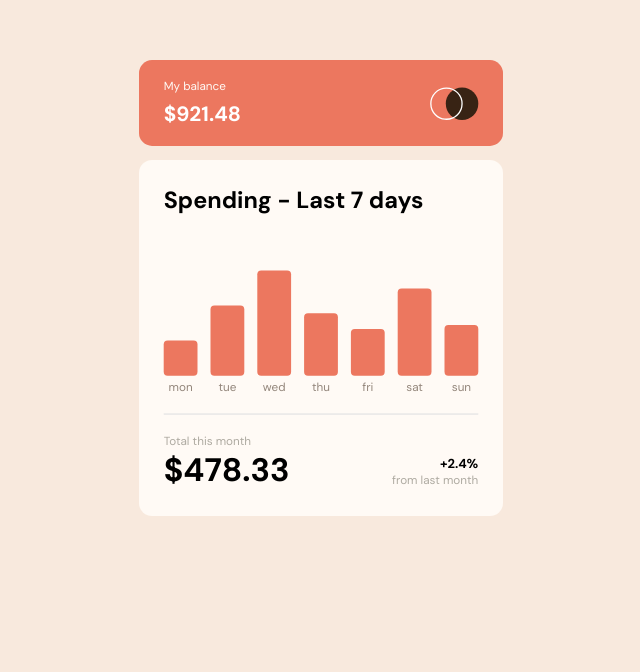
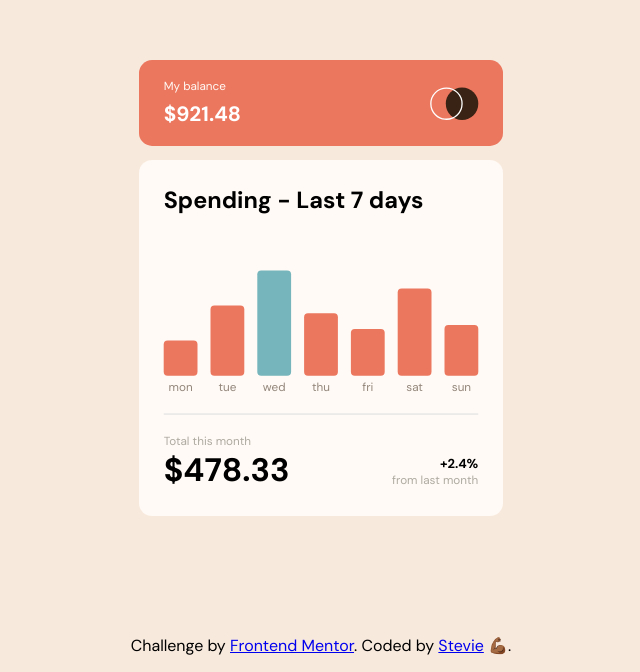
Before and after one commit to Steeve26/expenses-chart-component-main, a React (Vite) app: page / in a window 1280 px wide. Shown: the part 128-800 px from the top of the page, without its empty margins (319-959 px from the left). Built offline with nearby package versions, Linux system fonts and the light colour scheme.

Commit message:
dynamism implemented

```diff
--- a/index.html
+++ b/index.html
@@ -12,4 +12,11 @@
     </main>
     <script type="module" src="/src/main.jsx"></script>
   </body>
+
+  <footer>
+    <div class="attribution">
+      Challenge by <a href="https://www.frontendmentor.io?ref=challenge" target="_blank">Frontend Mentor</a>.
+      Coded by <a href="https://github.com/Steeve26">Stevie</a> 💪🏾.
+    </div>
+  </footer>
 </html>
--- a/src/App.css
+++ b/src/App.css
@@ -66,6 +66,36 @@
   background: #ec775f;
   width: 26px;
   margin-block: auto 3px;
+  position: relative;
+  display: flex;
+  align-items: center;
+  justify-content: center;
+  cursor: pointer;
+  transition-duration: .3s;
+  z-index: 0;
+}
+.bar:hover {
+  filter: brightness(1.3);
+}
+.highlight {
+  background: #76b5bc;
+}
+.bar .tooltip {
+  position: absolute;
+  top: -20px;
+  background: #000;
+  border-radius: 5px;
+  color: white;
+  padding: 5px 7px;
+  font-size: 13px;
+  font-weight: 700;
+  z-index: 1;
+  opacity: 0;
+  transition-duration: .3s;
+}
+.bar:hover .tooltip {
+  top: -30px;
+  opacity: 1;
 }
 .stats {
   font-size: 10px;
--- a/src/App.jsx
+++ b/src/App.jsx
@@ -3,6 +3,8 @@ import './App.css'
 import data from './data/data.json'
 
 function App() {
+  const day = new Date()
+  const weekday = ['Sun', 'Mon', 'Tue', 'Wed', 'Thu', 'Fri', 'Sat'][day.getDay()].toLowerCase()
 
   return (
     <div className="App">
@@ -22,7 +24,9 @@ function App() {
             data.map((dataPoint, index) => {
               return (
                 <div key={index} className='bar-container'>
-                  <div className="bar" style={{height: `${dataPoint.amount * 1.55}px`}}></div>
+                  <div className={`bar ${weekday === dataPoint.day ? 'highlight' : ''}`} style={{height: `${dataPoint.amount * 1.55}px`}}>
+                    <span className="tooltip">${dataPoint.amount}</span>
+                  </div>
                   <p>{dataPoint.day}</p>
                 </div>
               )
--- a/src/index.css
+++ b/src/index.css
@@ -12,3 +12,8 @@ body {
   background: #f8e9dd;
   font-family: dm sans;
 }
+footer {
+  position: absolute;
+  bottom: 1em;
+  text-align: center;
+}
```
